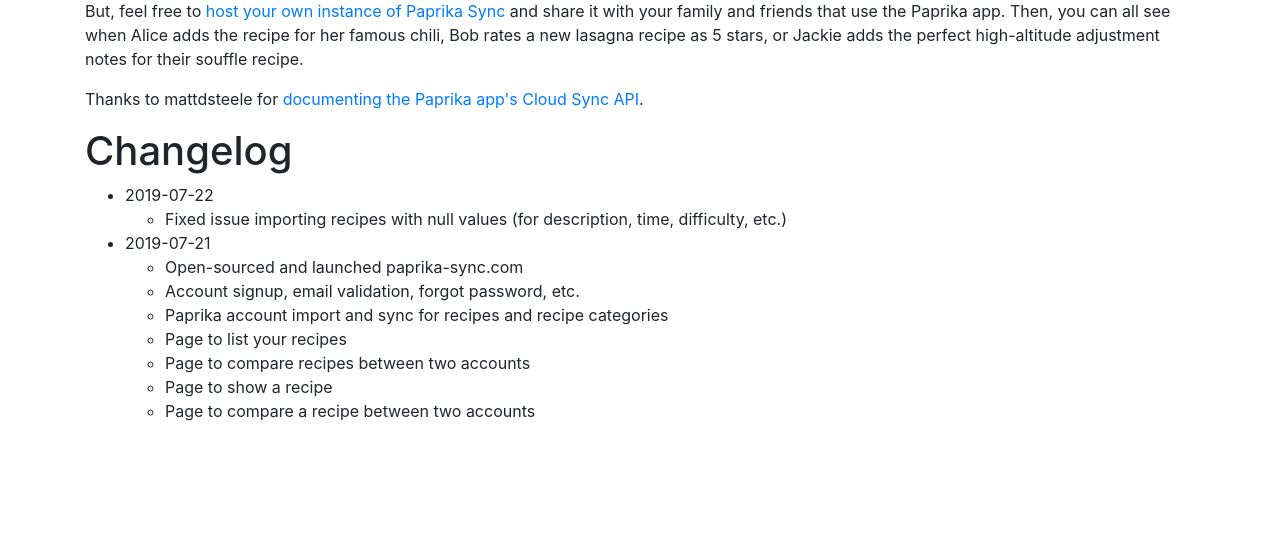
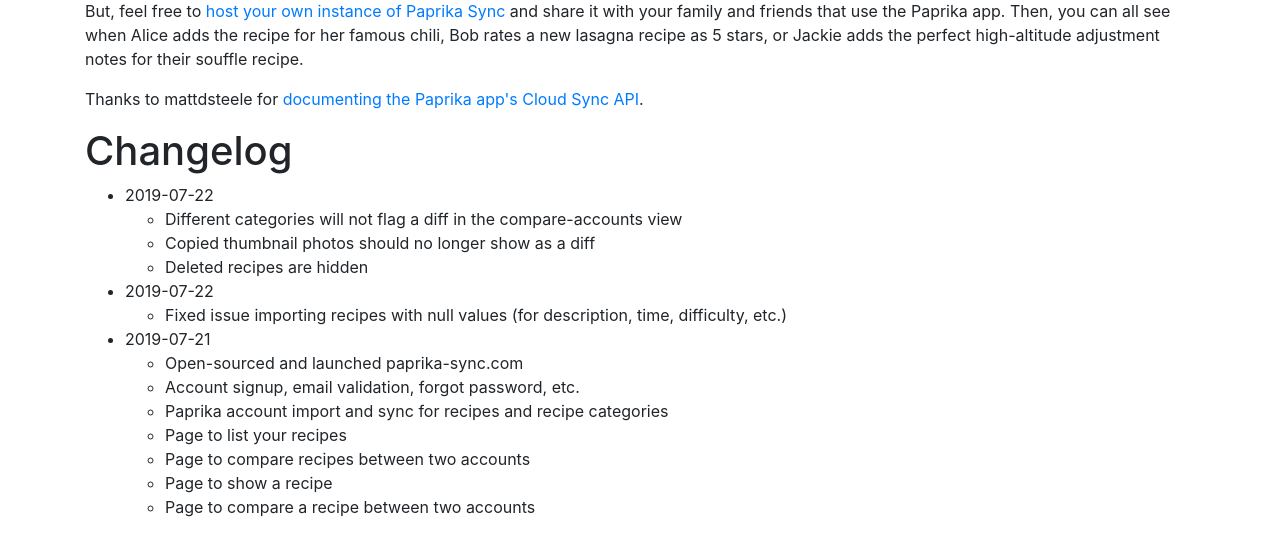
Before and after one commit to grschafer/paprika-sync, a Django app: page /about in a window 1280 px wide. Shown: the part 221-777 px from the top of the page. Run offline with Django 3.2, Linux system fonts and the light colour scheme; some libraries are stand-ins or nearby versions.

Commit message:
Update changelog

```diff
--- a/paprika_sync/templates/core/_changelog.html
+++ b/paprika_sync/templates/core/_changelog.html
@@ -1,5 +1,12 @@
 <h1>Changelog</h1>
 <ul>
+    <li id="2019-07-28">2019-07-22
+        <ul>
+            <li>Different categories will not flag a diff in the compare-accounts view</li>
+            <li>Copied thumbnail photos should no longer show as a diff</li>
+            <li>Deleted recipes are hidden</li>
+        </ul>
+    </li>
     <li id="2019-07-22">2019-07-22
         <ul>
             <li>Fixed issue importing recipes with null values (for description, time, difficulty, etc.)</li>
```
Also changed, not shown: 1 other file.
